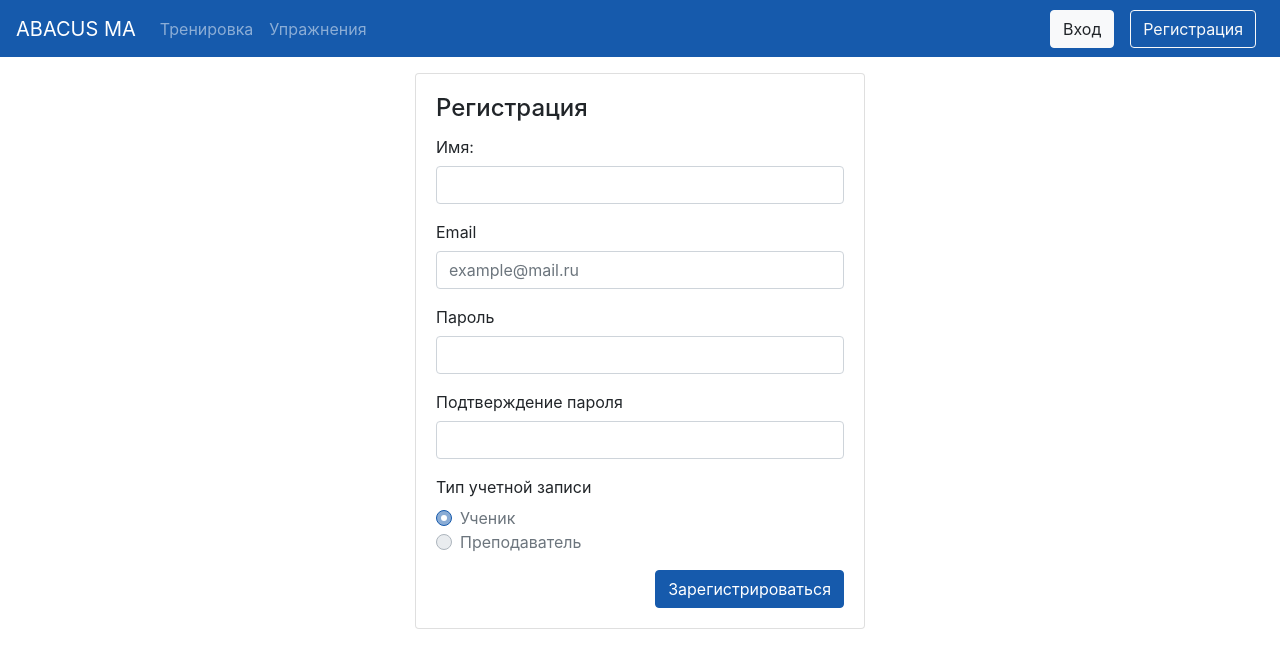
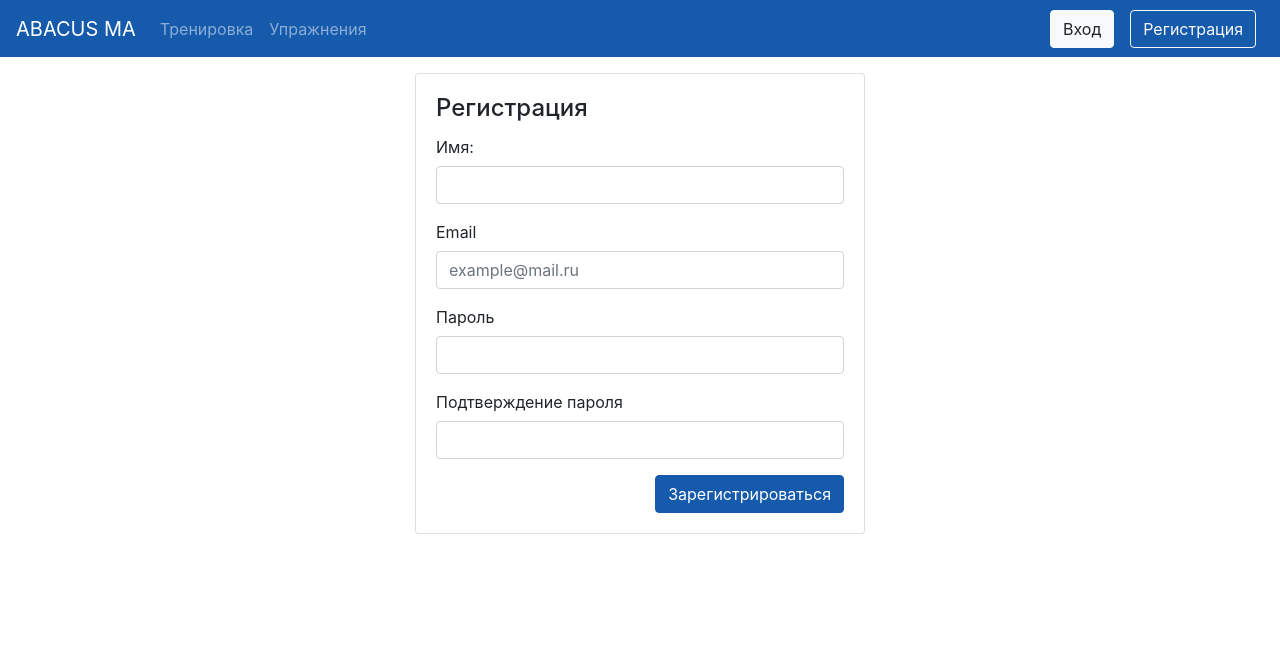
Before and after one commit to Gudleiv/vue-app-mental-arithmetic, a Vue app: page /auth/signup in a window 1280 px wide. Shown: the top 668 px of the page. Built offline with nearby package versions, Linux system fonts and the light colour scheme; no server answers; a web font is replaced by a local one.

Commit message:
add loading spinner in registration form

```diff
--- a/src/components/Auth/SignInLoginForm.vue
+++ b/src/components/Auth/SignInLoginForm.vue
@@ -86,7 +86,7 @@ export default {
         this.$store
           .dispatch('loginUser', user)
           .then(() => {
-            this.$router.push('/')
+            this.$router.push('/abacus')
           })
           .catch(() => {})
       } else {
--- a/src/components/Auth/SignUpRegisterForm.vue
+++ b/src/components/Auth/SignUpRegisterForm.vue
@@ -53,6 +53,7 @@
         </b-form-invalid-feedback>
       </b-form-group>
 
+      <!--
       <div class="row">
         <div class="col">
           <b-form-group label="Тип учетной записи" disabled>
@@ -63,11 +64,20 @@
           </b-form-group>
         </div>
       </div>
+      -->
       <div class="row justify-content-end">
         <div class="col-auto">
-          <b-button type="submit" variant="primary"
-            >Зарегистрироваться</b-button
+          <b-overlay
+              :show="loading"
+              rounded="sm"
+              opacity="0.6"
+              spinner-small
+              spinner-variant="primary"
+              class="d-inline-block"
           >
+            <b-button type="submit" variant="primary" :disabled="loading">Зарегистрироваться</b-button>
+          </b-overlay>
+
         </div>
       </div>
     </b-form>
@@ -109,6 +119,11 @@ export default {
       type: ''
     }
   },
+  computed: {
+    loading() {
+      return this.$store.getters.loading
+    },
+  },
   methods: {
     onSubmit() {
       if (!this.$v.$invalid) {
@@ -116,7 +131,6 @@ export default {
           email: this.email,
           password: this.password,
           name: this.name,
-          //type: this.type
         }
         this.$store.dispatch('registerUser', user)
           .then(() => {
--- a/src/components/Home.vue
+++ b/src/components/Home.vue
@@ -1,13 +1,21 @@
 <template>
   <div>
-
+    <div class="row mt-3">
+      <div class=" col-md-10 mx-auto">
+        <div class="jumbotron p-5">
+          <h1 class="display-4">Тренажер</h1>
+          <p class="lead">Этот простой тренажер поможет вам при изучении ментальной арифметики</p>
+          <router-link class="btn btn-primary btn-lg" to="/abacus" role="button">К тренировкам</router-link>
+        </div>
+      </div>
+    </div>
   </div>
 </template>
 
 <script>
 export default {
-
 }
 </script>
 
-<style scoped></style>
+<style scoped>
+</style>
--- a/src/router/index.js
+++ b/src/router/index.js
@@ -17,7 +17,6 @@ const routes = [
     path: '/',
     name: 'Home',
     component: Home,
-    redirect: {name: 'Abacus'}
   },
   {
     path: '/auth/signin',
```
